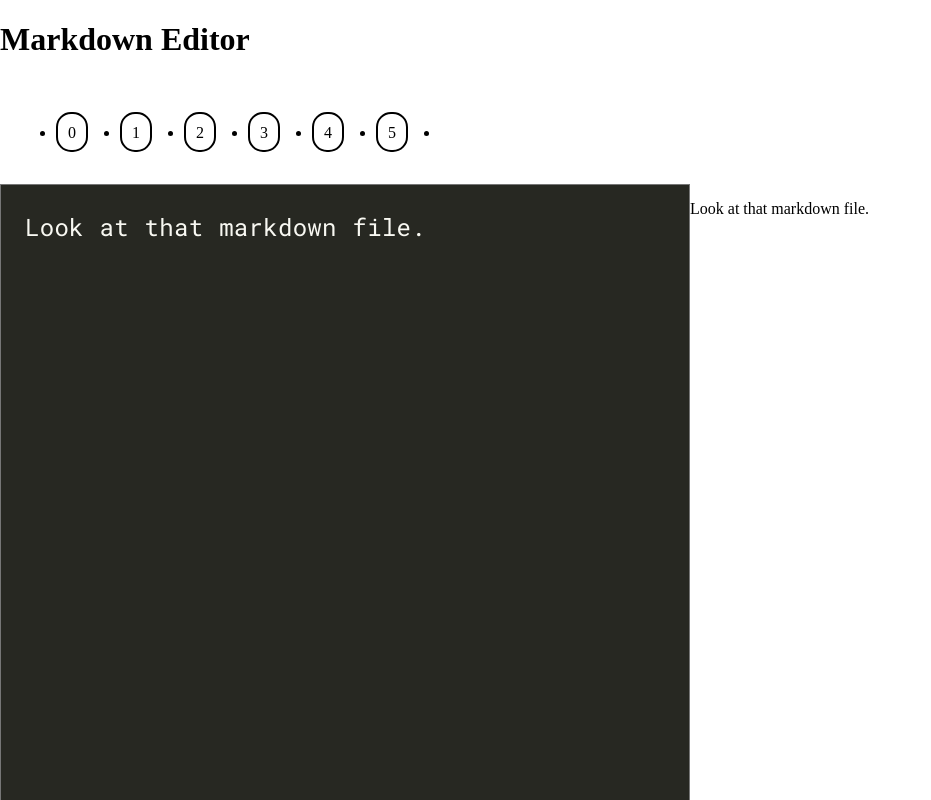
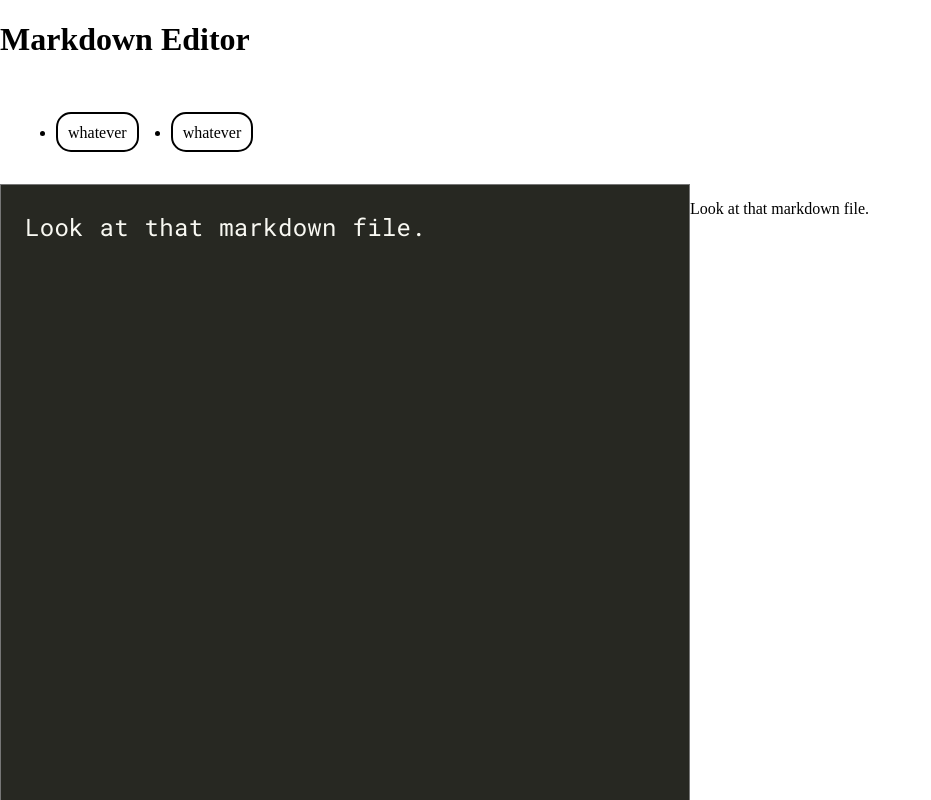
Before and after one commit to Morriden/markdownly, a React app: page / in a window 1280 px wide. Shown: the top 800 px of the page, without its empty margins (0-931 px from the left). Built offline with nearby package versions, Linux system fonts and the light colour scheme.

Commit message:
add list selector and update list component

```diff
--- a/src/components/markdownList/MarkdownList.jsx
+++ b/src/components/markdownList/MarkdownList.jsx
@@ -1,11 +1,13 @@
 import React from 'react';
 import styles from './MarkdownList.css';
+import { getMarkdownList } from '../../selectors/markdownSelectors';
+import { useSelector } from '../../hooks/appContext';
 
 const MarkdownList = () => {
   // this is pretend state for now, will change to real state later
-  const markdownList = ['stuff', 'other', 'more', 'even more', 'stuff', 'other', 'more', 'even more', 'stuff', 'other', 'more', 'even more', 'stuff', 'other', 'more', 'even more', 'stuff', 'other', 'more', 'even more', 'stuff', 'other', 'more', 'even more', 'stuff', 'other', 'more', 'even more', 'stuff', 'other', 'more', 'even more'];
-  const markdownListElements = markdownList.map((markdown, index) => (<li key={markdown + index}>
-    {index}
+  const markdownList = useSelector(getMarkdownList);
+  const markdownListElements = markdownList.map((markdown) => (<li key={markdown.id}>
+    {markdown.title}
   </li>));
 
   return (
--- a/src/selectors/markdownSelectors.js
+++ b/src/selectors/markdownSelectors.js
@@ -14,5 +14,7 @@ export const getMarkdown = state => {
   return markdownBody;
 };
 
+export const getMarkdownList = state => state.markdownList;
+
 
 export const getMarkdownPreview = state => marked(getMarkdown(state));
```
